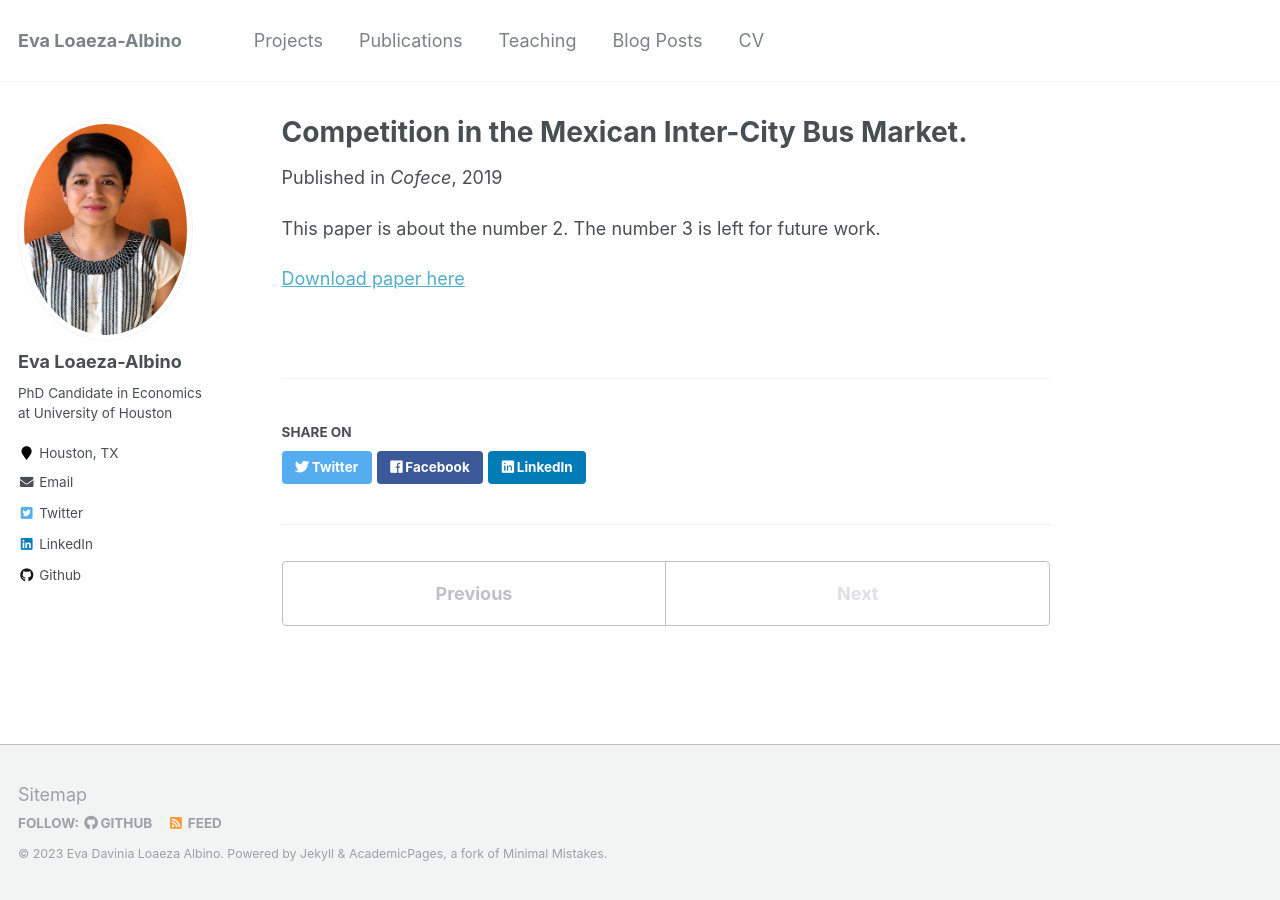
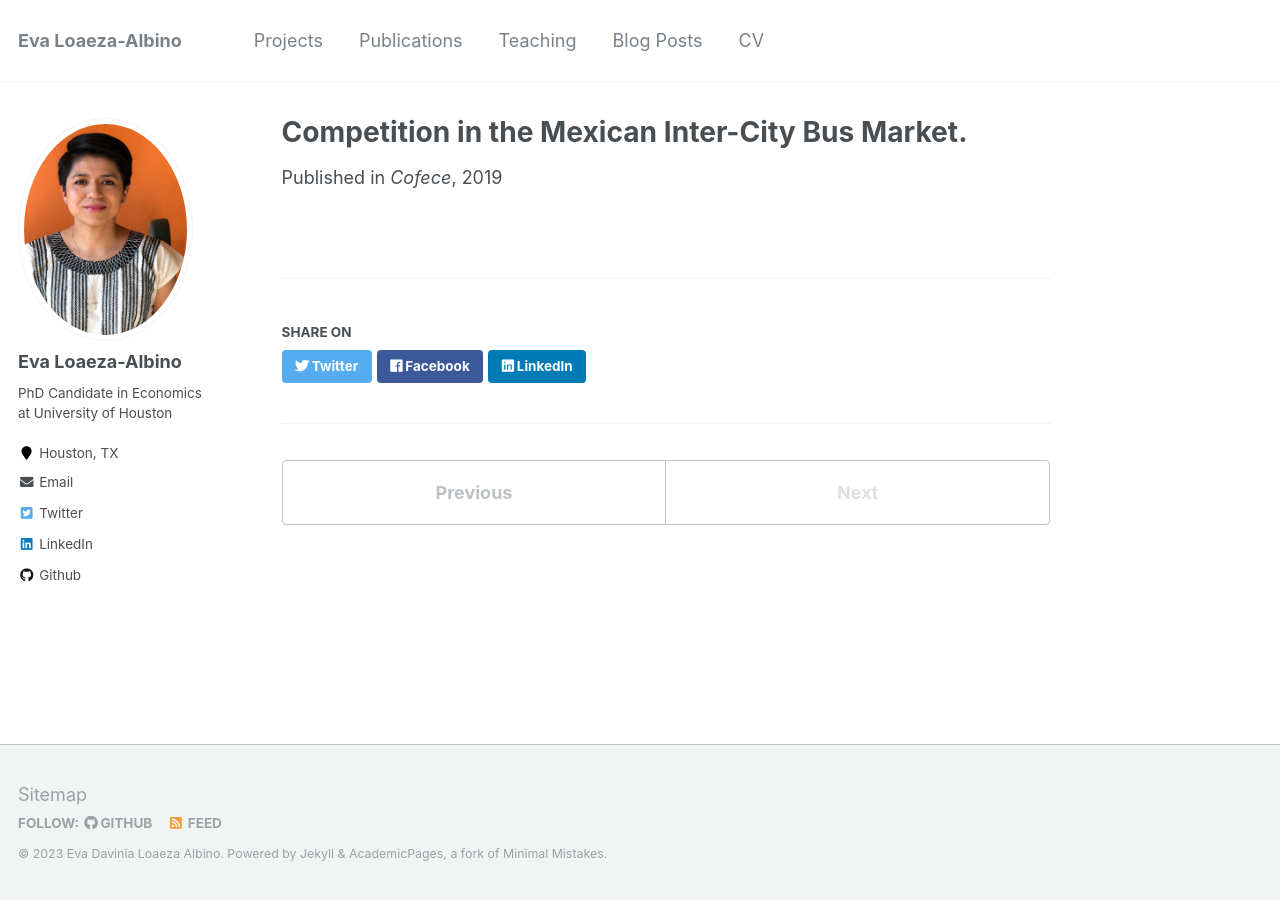
Before and after one commit to evaloaeza/evaloaeza.github.io, a Jekyll site: the page built from _publications/2010-10-01-paper-title-number-2.md, in a window 1280 px wide. Built offline with Jekyll 4.4.1, drawn with Linux system fonts in a browser that asks for light colours.

Commit message:
Update 2010-10-01-paper-title-number-2.md

```diff
--- a/_publications/2010-10-01-paper-title-number-2.md
+++ b/_publications/2010-10-01-paper-title-number-2.md
@@ -8,6 +8,3 @@ venue: 'Cofece'
 paperurl: 'https://www.cofece.mx/estudios-economicos-estudio-de-competencia-en-el-autotransporte-federal-de-pasajeros/'
 
 ---
-This paper is about the number 2. The number 3 is left for future work.
-
-[Download paper here](https://www.cofece.mx/estudios-economicos-estudio-de-competencia-en-el-autotransporte-federal-de-pasajeros/)
```
